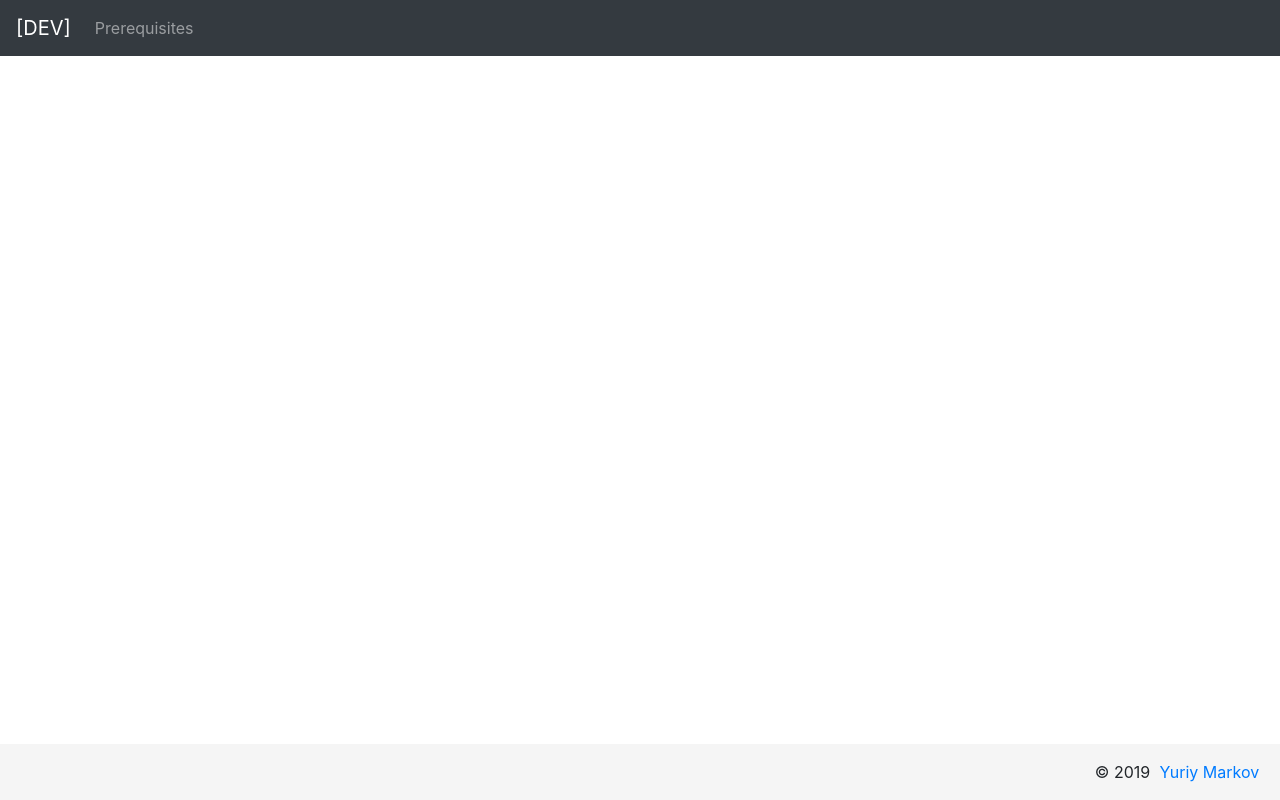
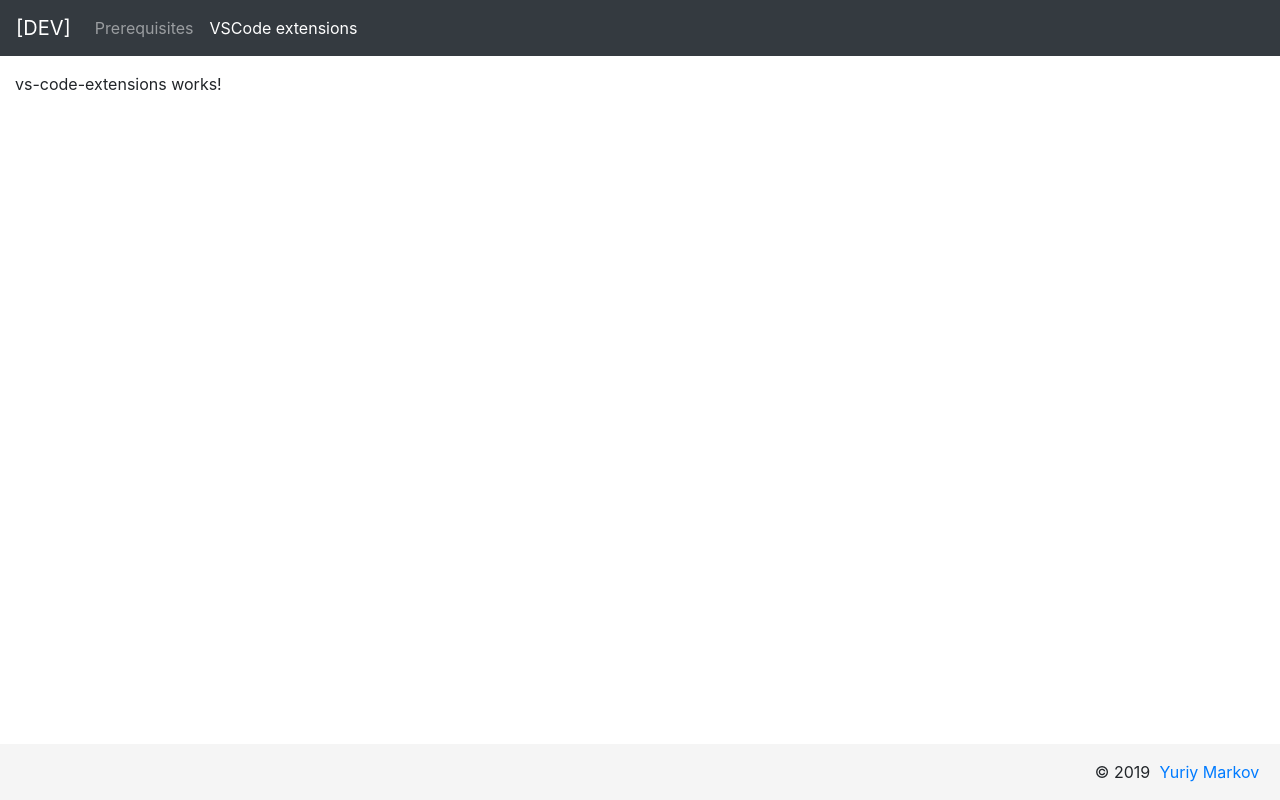
Before and after one commit to peacefullatom/dev, an Angular app: page /vs-code-extensions in a window 1280 px wide. Before the commit this address led to /. Built offline with nearby package versions, Linux system fonts and the light colour scheme.

Commit message:
added dummy vscode extensions section

```diff
--- a/src/app/const.ts
+++ b/src/app/const.ts
@@ -7,12 +7,16 @@ export const routeActive = 'active';
 export const emptyPath = '';
 /** the default path */
 export const defaultPath = emptyPath;
+/** the level up path */
+export const parentPath = '..';
 /** the contact path */
 export const contactPath = 'contact';
 /** path to the intro section */
 export const introPath = 'intro';
 /** path to the prerequisites section */
 export const prerequisitesPath = 'prerequisites';
+/** path to the list of vscode extensions */
+export const vsCodeExtensionsPath = 'vs-code-extensions';
 
 /** the default route definition */
 export const defaultRoute: IRoute = {
@@ -45,6 +49,14 @@ export const appRoutes: IRoute[] = [
         m => m.PrerequisitesModule
       )
   },
+  {
+    path: vsCodeExtensionsPath,
+    label: 'VSCode extensions',
+    loadChildren: () =>
+      import('./page/vs-code-extensions/vs-code-extensions.module').then(
+        m => m.VsCodeExtensionsModule
+      )
+  },
   { path: emptyPath, redirectTo: introPath, pathMatch: 'full', skip: true },
   { path: '**', redirectTo: '', skip: true }
 ];
--- /dev/null
+++ b/src/app/page/vs-code-extensions/vs-code-extensions-routing.module.ts
@@ -0,0 +1,14 @@
+import { NgModule } from '@angular/core';
+import { RouterModule, Routes } from '@angular/router';
+import { emptyPath } from 'src/app/const';
+import { VsCodeExtensionsComponent } from './vs-code-extensions.component';
+
+const prerequisitesRoutes: Routes = [
+  { path: emptyPath, component: VsCodeExtensionsComponent }
+];
+
+@NgModule({
+  imports: [RouterModule.forChild(prerequisitesRoutes)],
+  exports: [RouterModule]
+})
+export class VsCodeExtensionsRoutingModule {}
--- /dev/null
+++ b/src/app/page/vs-code-extensions/vs-code-extensions.component.html
@@ -0,0 +1 @@
+<p>vs-code-extensions works!</p>
--- /dev/null
+++ b/src/app/page/vs-code-extensions/vs-code-extensions.component.ts
@@ -0,0 +1,15 @@
+import { Component, OnInit } from '@angular/core';
+
+@Component({
+  selector: 'app-vs-code-extensions',
+  templateUrl: './vs-code-extensions.component.html',
+  styleUrls: ['./vs-code-extensions.component.scss']
+})
+export class VsCodeExtensionsComponent implements OnInit {
+
+  constructor() { }
+
+  ngOnInit() {
+  }
+
+}
```
Also changed, not shown: src/app/page/vs-code-extensions/vs-code-extensions.module.ts (added, +11 -0 lines), src/app/page/vs-code-extensions/vs-code-extensions.component.scss (added), 1 other file (tests, documents, lock files or other folders).
